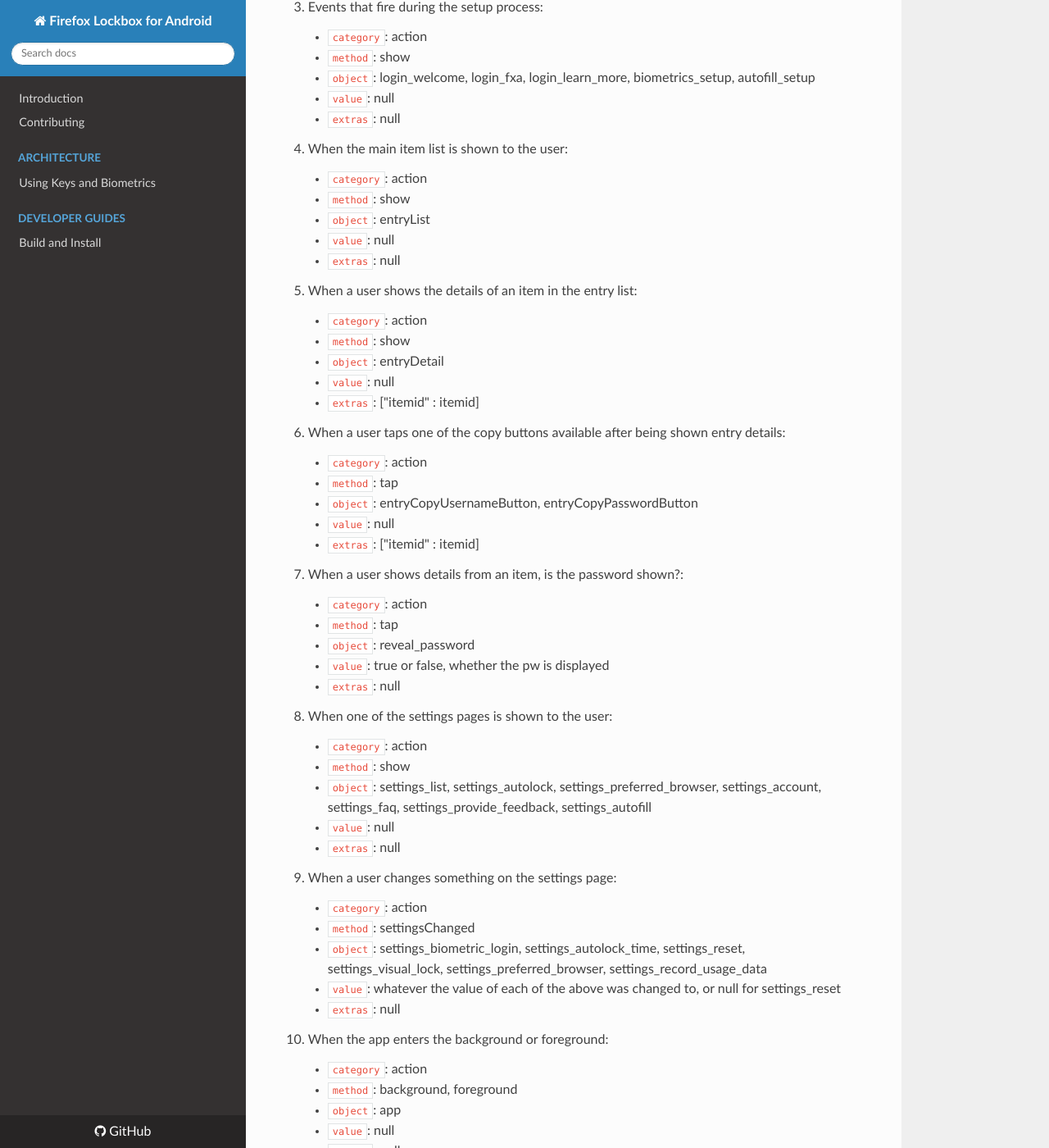
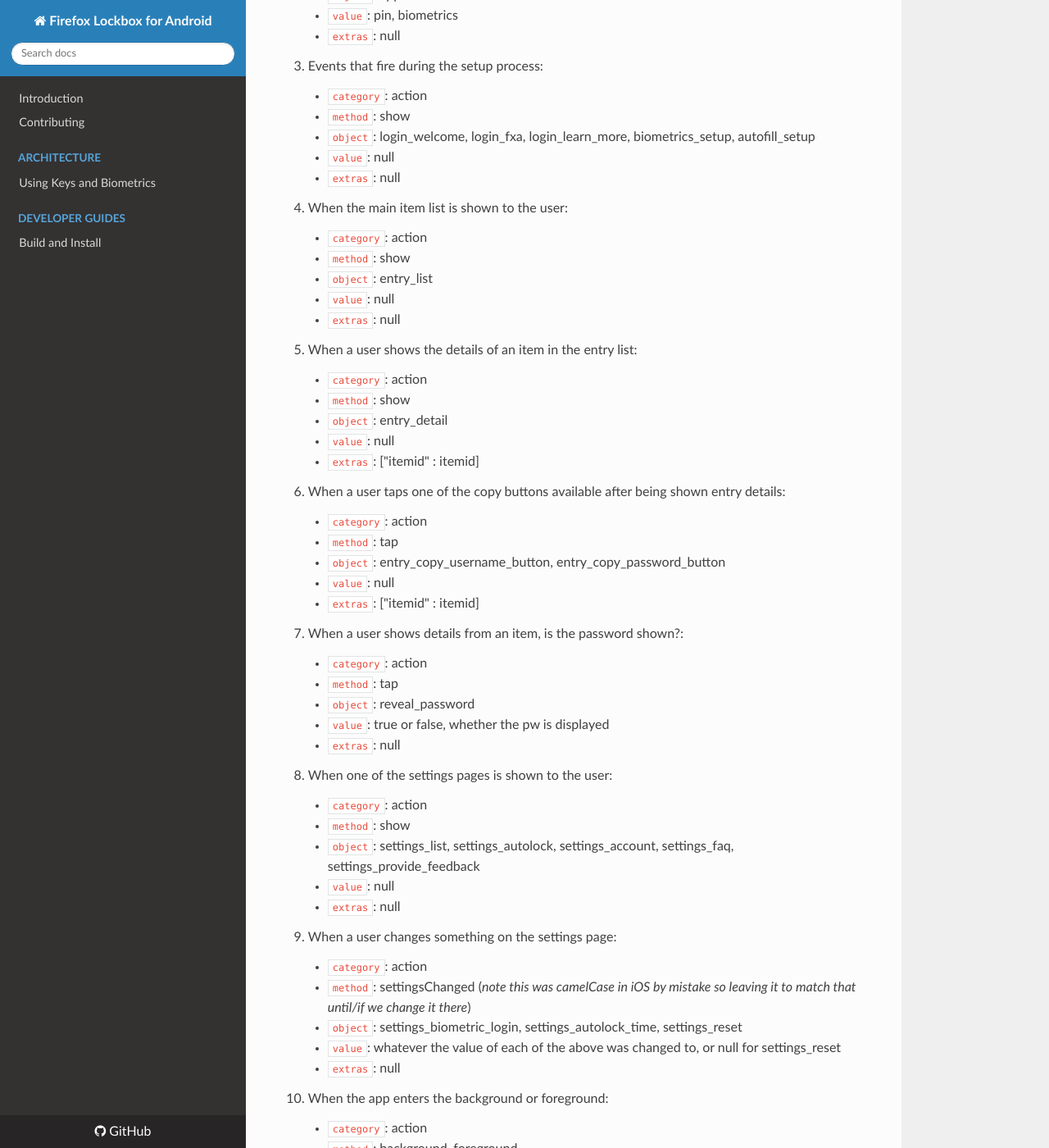
Before and after one commit to mozilla-lockwise/lockwise-android, an MkDocs documentation site: the page built from docs/metrics.md, in a window 1280 px wide and 1400 px high, scrolled down 3025 px. Shown: the whole window at 82% size. Built offline with MkDocs 1.6.1, drawn with Linux system fonts in a browser that asks for light colours; nearby versions of some CDN libraries; old or Windows-style settings are respelled for this version of MkDocs; some of the changed text lies outside the part shown.

Commit message:
address matt's review

```diff
--- a/docs/metrics.md
+++ b/docs/metrics.md
@@ -52,6 +52,8 @@ In addition to answering the above questions that directly concern actions in th
 
 ## Collection
 
+*Note: There is currently a new mozilla mobile telemetry sdk under development. Lockbox for android may end up using that sdk if it ships before the app is ready. If not, Lockbox will use the*
+
 Data will be collected using this library:
 
 https://github.com/mozilla-mobile/android-components/blob/master/components/service/telemetry/README.md
@@ -75,7 +77,7 @@ Every event must contain `category`, `method` and `object` fields, and may optio
 Events related to specific credentials should have an opaque `item_id` in the extra field where possible.
 
 
-Finally, the `appName` metadata sent with each ping should always be 'Lockbox'.
+Finally, the `appName` metadata sent with each ping should always be `Lockbox`.
 
 See here for more information on event schemas:
 
@@ -107,21 +109,21 @@ https://firefox-source-docs.mozilla.org/toolkit/components/telemetry/telemetry/c
 4. When the main item list is shown to the user:
 	* `category`: action
 	* `method`: show
-	* `object`: entryList
+	* `object`: entry_list
 	* `value`: null
 	* `extras`: null
 
 5. When a user shows the details of an item in the entry list:
 	* `category`: action
 	* `method`: show
-	* `object`: entryDetail
+	* `object`: entry_detail
 	* `value`: null
 	* `extras`: ["itemid" : itemid]
 
 6. When a user taps one of the copy buttons available after being shown entry details:
 	* `category`: action
 	* `method`: tap
-	* `object`: entryCopyUsernameButton, entryCopyPasswordButton
+	* `object`: entry_copy_username_button, entry_copy_password_button
 	* `value`: null
 	* `extras`: ["itemid" : itemid]
 
@@ -135,14 +137,14 @@ https://firefox-source-docs.mozilla.org/toolkit/components/telemetry/telemetry/c
 8. When one of the settings pages is shown to the user:
 	* `category`: action
 	* `method`: show
-	* `object`: settings_list, settings_autolock, settings_preferred_browser, settings_account, settings_faq, settings_provide_feedback, settings_autofill
+	* `object`: settings_list, settings_autolock, settings_account, settings_faq, settings_provide_feedback
 	* `value`: null
 	* `extras`: null
 
 9. When a user changes something on the settings page:
 	* `category`: action
-	* `method`: settingsChanged
-	* `object`: settings_biometric_login, settings_autolock_time, settings_reset, settings_visual_lock, settings_preferred_browser, settings_record_usage_data
+	* `method`: settingsChanged (*note this was camelCase in iOS by mistake so leaving it to match that until/if we change it there*)
+	* `object`: settings_biometric_login, settings_autolock_time, settings_reset
 	* `value`: whatever the value of each of the above was changed to, or null for settings_reset
 	* `extras`: null
 
```
Also changed, not shown: other parts of docs/metrics.md (+8 -1 lines).
